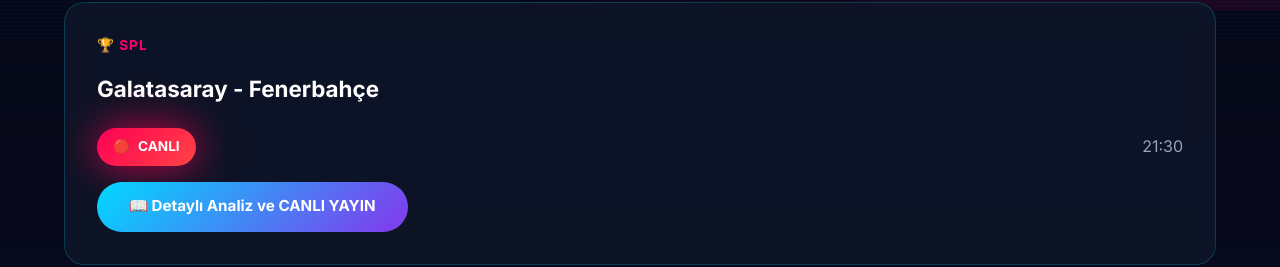
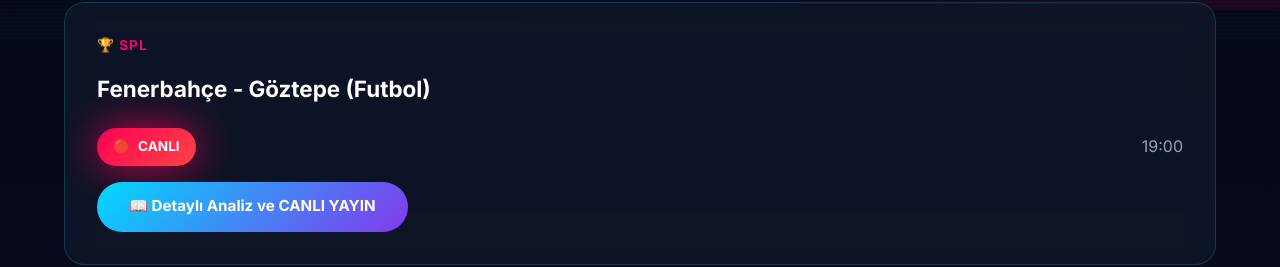
Before and after one commit to osdahd/ligtvizlesene, a plain HTML site: page index.html in a window 1280 px wide. Shown: the part 790-1057 px from the top of the page. Drawn offline with Linux system fonts and the light colour scheme.

Commit message:
Update index.html

```diff
--- a/index.html
+++ b/index.html
@@ -637,10 +637,10 @@
             <!-- 1. Maç Kartı -->
             <div class="match-card fade-in">
                 <div class="match-league">🏆 SPL</div>
-                <div class="match-teams"> Galatasaray - Fenerbahçe </div>
+                <div class="match-teams"> Fenerbahçe - Göztepe (Futbol) </div>
                 <div class="match-info">
                     <span class="live-badge">CANLI</span>
-                    <span>21:30</span>
+                    <span>19:00</span>
                 </div>
                 <a href="http://www.mobilmacizle.it/kanal1.html" class="match-btn btn-analyze">
                     📖 Detaylı Analiz ve CANLI YAYIN
```
